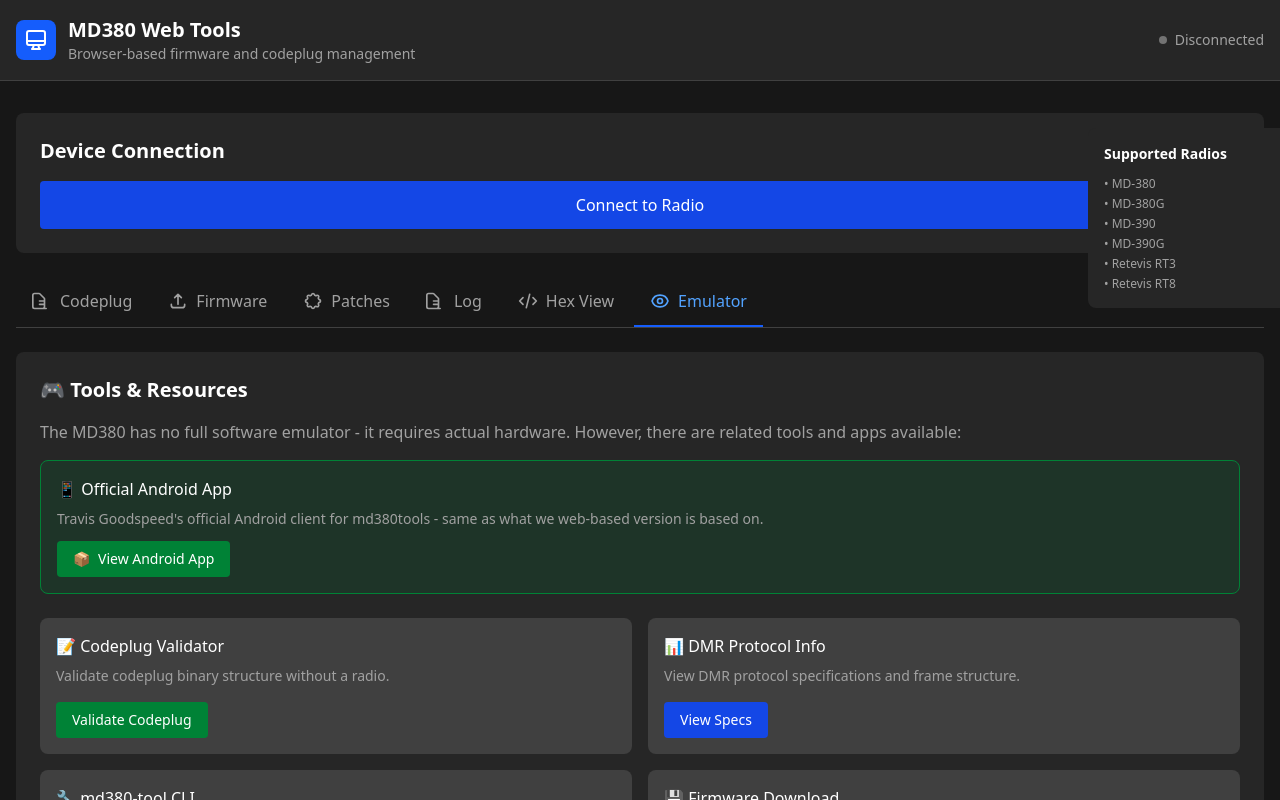
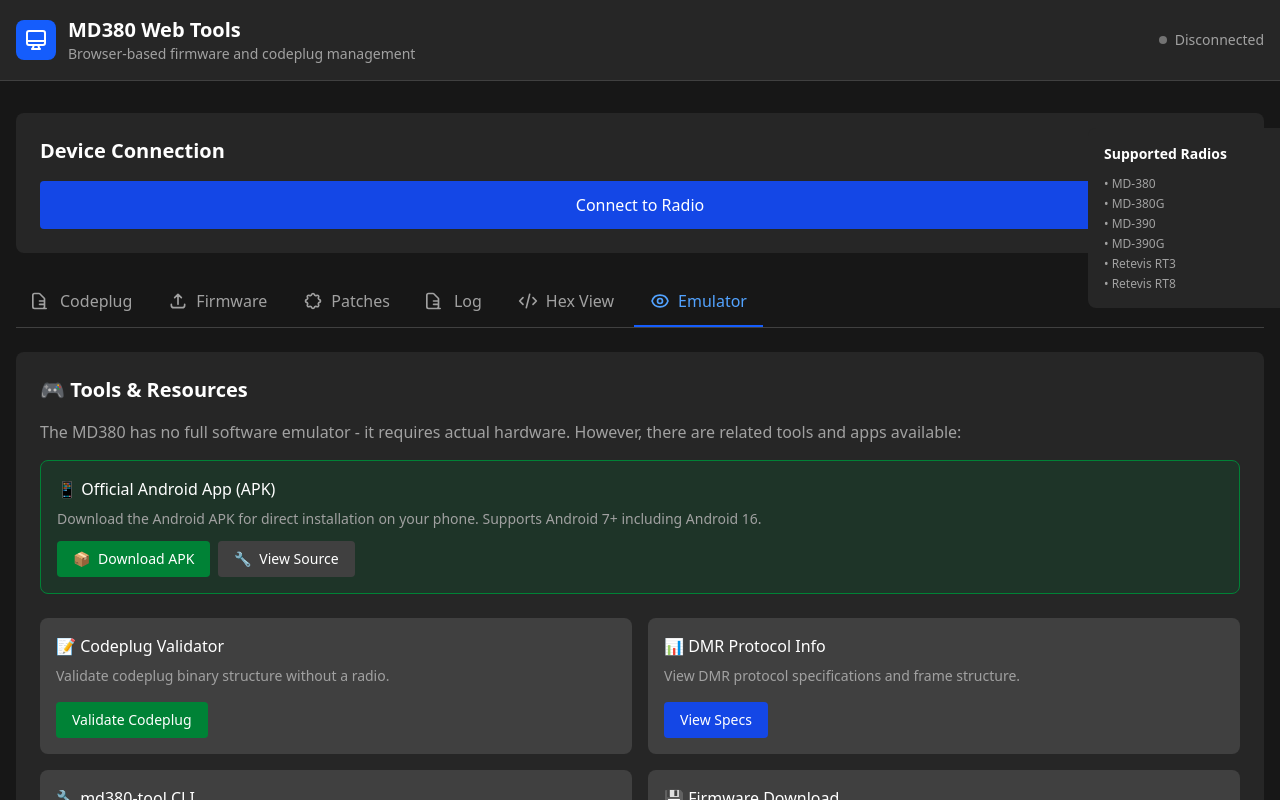
Before and after one commit to RE3CON/MD380Tool, a Next.js app: page / in a window 1280 px wide. Both pictures are taken after a click on the button "Emulator". Shown: the top 800 px of the page. Built offline with nearby package versions, Linux system fonts and the light colour scheme.

Commit message:
Update Android app link to point to releases with APK download

```diff
--- a/src/app/page.tsx
+++ b/src/app/page.tsx
@@ -236,18 +236,29 @@
 
               {/* Android App Section */}
               <div className="mb-6 p-4 bg-green-900/30 border border-green-700 rounded-lg">
-                <h4 className="font-medium text-white mb-2">📱 Official Android App</h4>
+                <h4 className="font-medium text-white mb-2">📱 Official Android App (APK)</h4>
                 <p className="text-sm text-neutral-400 mb-3">
-                  Travis Goodspeed's official Android client for md380tools - same as what we web-based version is based on.
+                  Download the Android APK for direct installation on your phone.
+                  Supports Android 7+ including Android 16.
                 </p>
+                <div className="flex flex-wrap gap-2">
+                  <a
+                    href="https://github.com/RE3CON/MD380Tool/releases"
+                    target="_blank"
+                    rel="noopener noreferrer"
+                    className="inline-flex items-center px-4 py-2 bg-green-700 hover:bg-green-600 text-white rounded text-sm"
+                  >
+                    <span className="mr-2">📦</span> Download APK
+                  </a>
                   <a
                     href="https://github.com/travisgoodspeed/MD380Tool"
                     target="_blank"
                     rel="noopener noreferrer"
-                  className="inline-flex items-center px-4 py-2 bg-green-700 hover:bg-green-600 text-white rounded text-sm"
+                    className="inline-flex items-center px-4 py-2 bg-neutral-700 hover:bg-neutral-600 text-white rounded text-sm"
                   >
-                  <span className="mr-2">📦</span> View Android App
+                    <span className="mr-2">🔧</span> View Source
                   </a>
+                </div>
               </div>
 
               {/* Tools Grid */}
```
Lines whose indentation alone changed are shown as unchanged.
